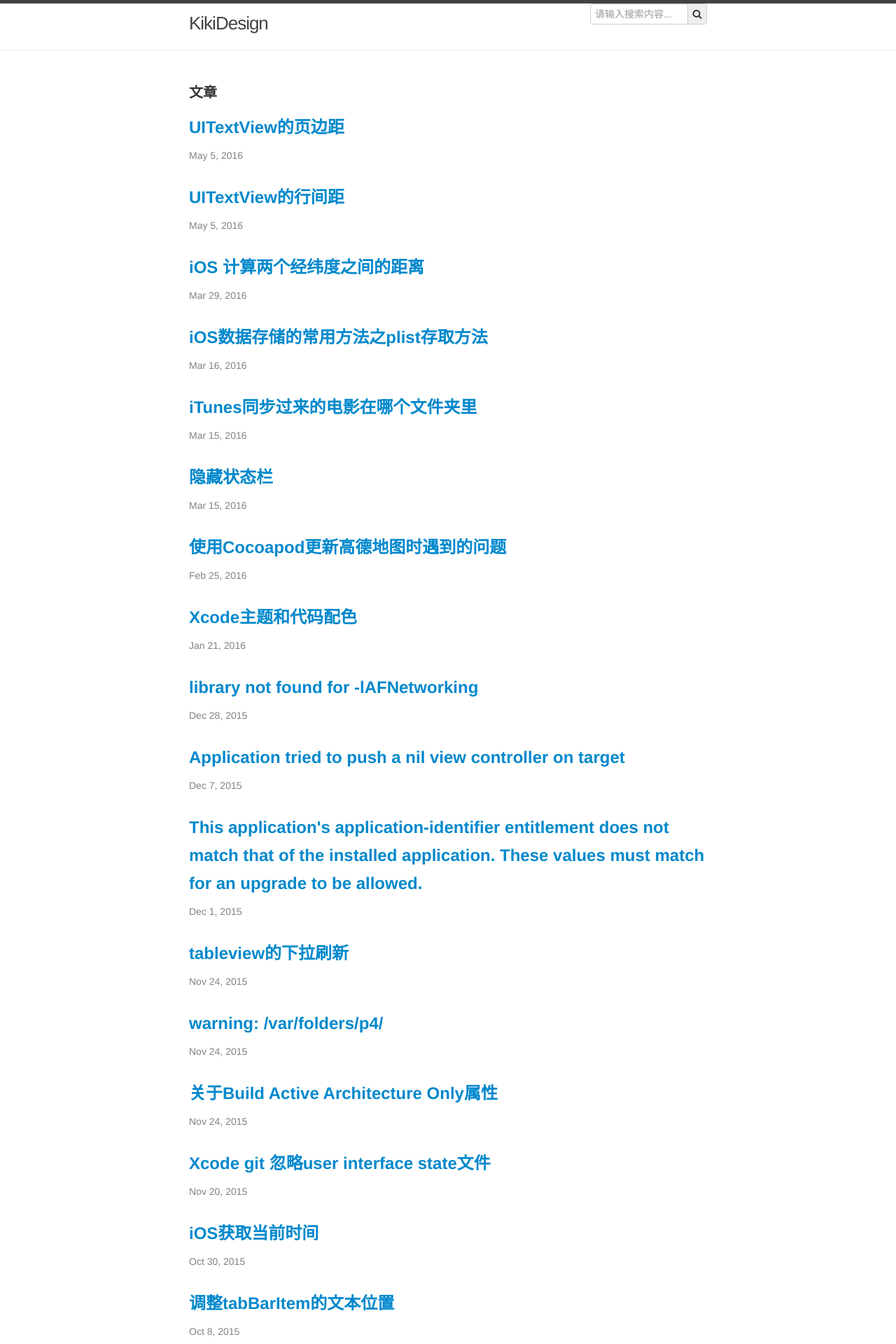
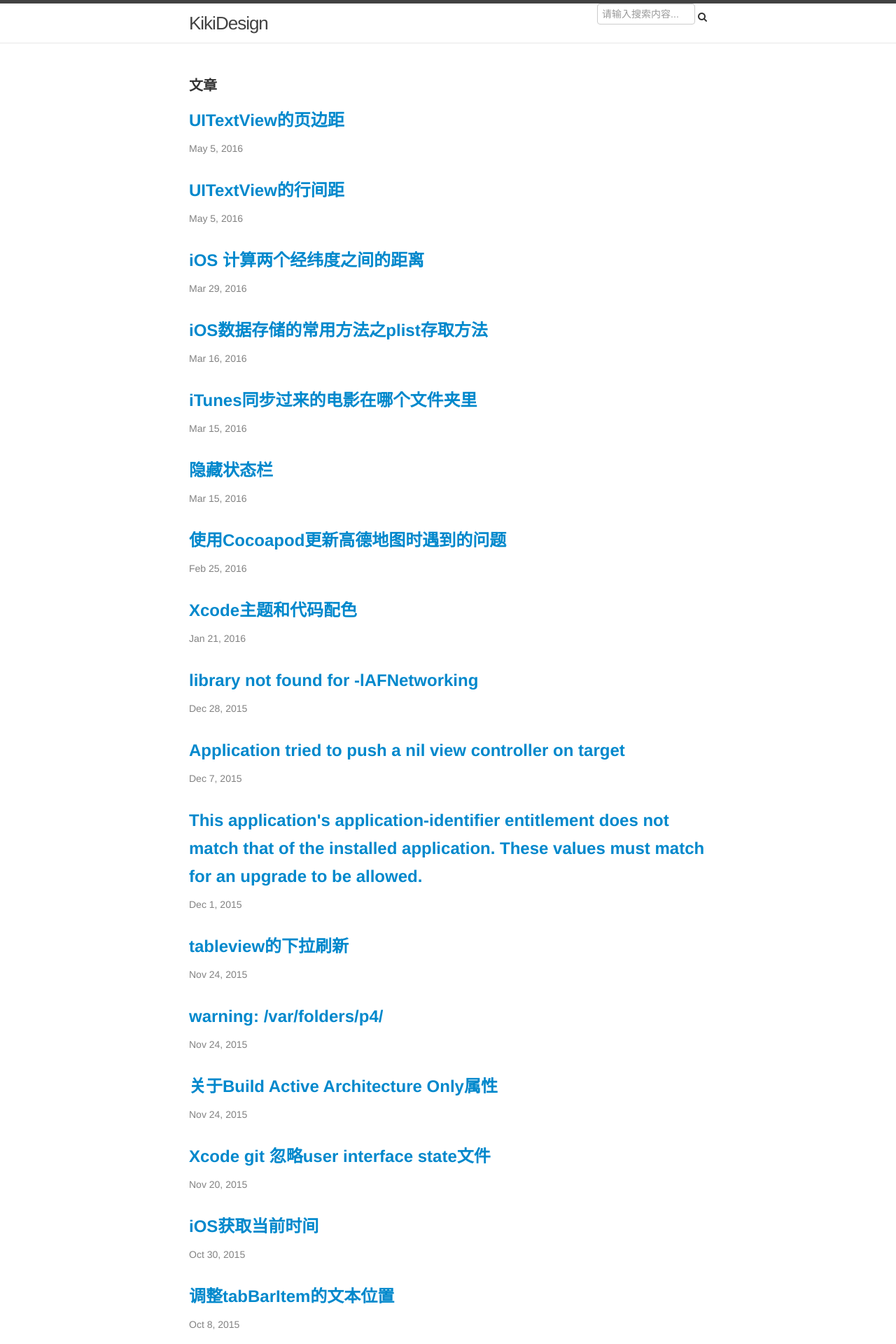
Before and after one commit to kikidesign/kikidesign.github.io, a Jekyll site: the page built from index.html, in a window 1280 px wide. Shown: the top 1920 px of the page at 70% size. Built offline with Jekyll 4.4.1, drawn with Linux system fonts in a browser that asks for light colours.

```diff
--- a/_includes/header.html
+++ b/_includes/header.html
@@ -17,10 +17,8 @@
         		<a href="javascript:sendurl()" class="btn btn-primary btn-sm" data-toggle="button">搜索</a>
       		</div>
       	</form> -->
-        <div id="search_input" class="input-append">
           <input class="span2" id="appendedInput" type="text" placeholder="请输入搜索内容...">
           <span class="add-on"><i class="icon-search" type="button"></i></span>
-        </div>
     </div>
   </div>
 </header>
--- a/_sass/_layout.scss
+++ b/_sass/_layout.scss
@@ -47,10 +47,6 @@
 
 #search{
     margin-top:0px;
-}
-
-#search_input{
-   line-height:56px;
 }
 
 .input-medium {
```
